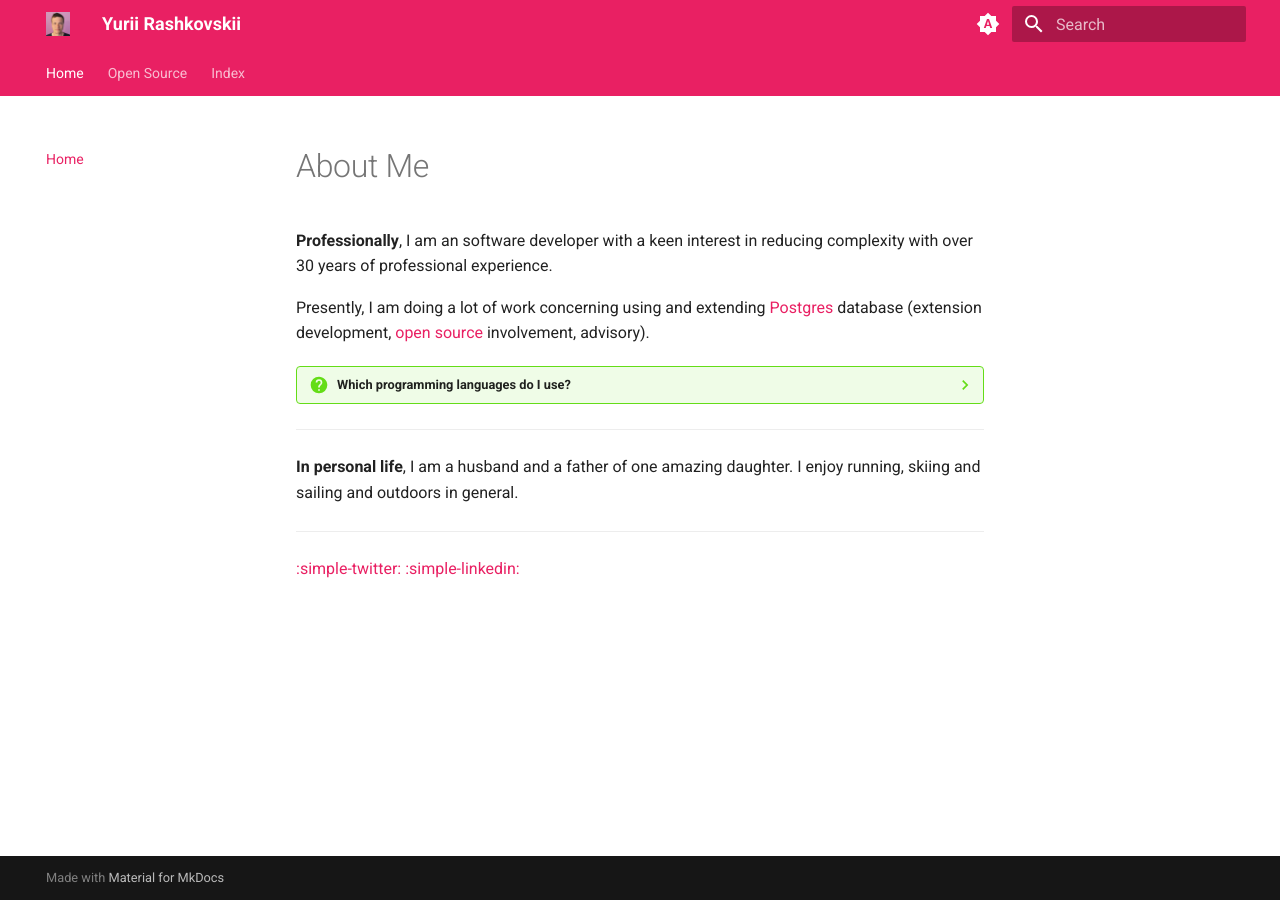
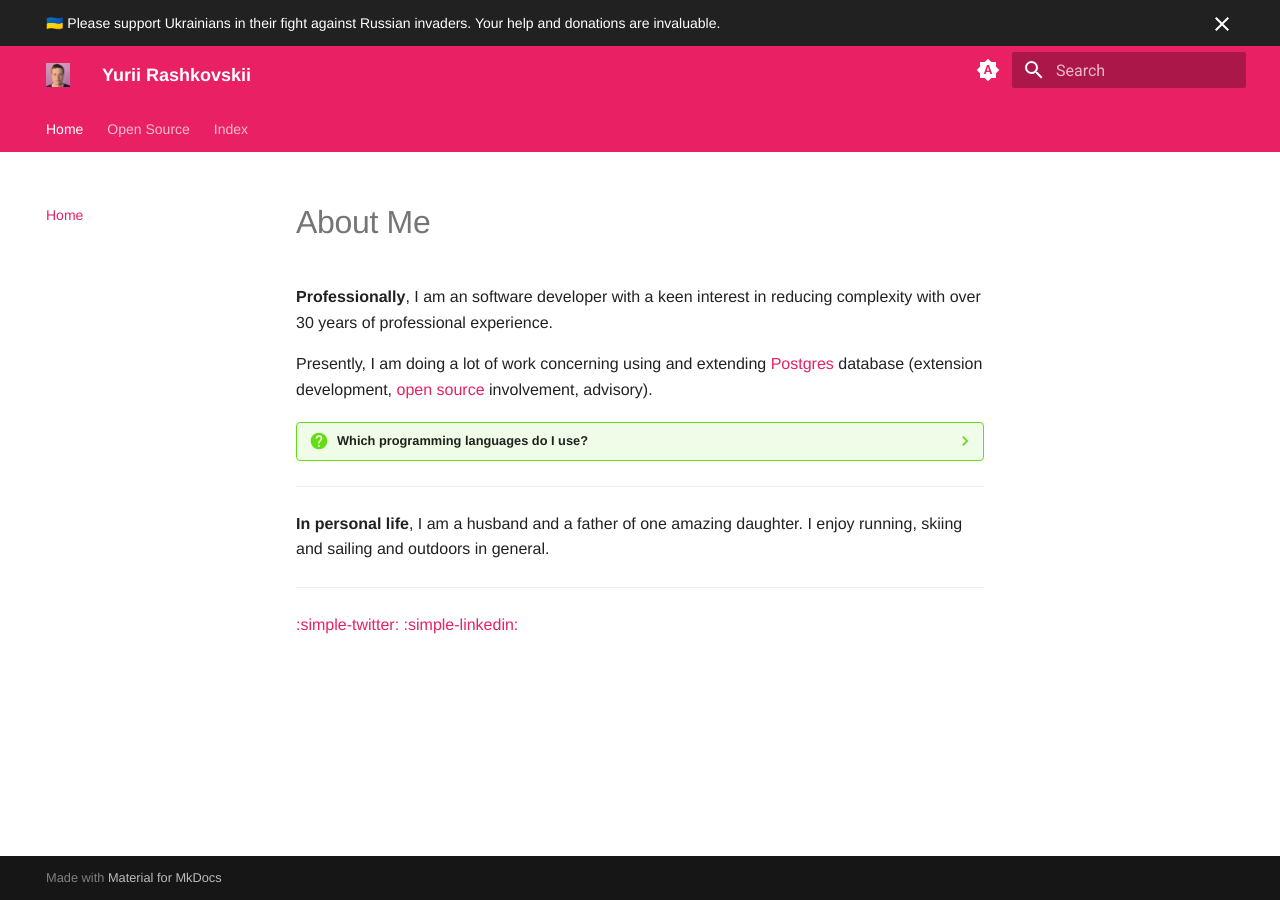
Before and after one commit to yrashk/yrashk.github.io, an MkDocs documentation site: the page built from docs/index.md, in a window 1280 px wide. Built offline with MkDocs 1.6.1 and Material for MkDocs 9.7.7, drawn with Linux system fonts in a browser that asks for light colours.

Commit message:
Include an announcement to help Ukrainians

```diff
--- a/mkdocs.yml
+++ b/mkdocs.yml
@@ -5,9 +5,11 @@ watch:
 
 theme:
   name: material
+  custom_dir: overrides
   features:
     - navigation.tabs
     - content.tooltips
+    - announce.dismiss
   logo: yrashk.jpeg
   favicon: favicon.png
   palette:
--- /dev/null
+++ b/overrides/main.html
@@ -0,0 +1,16 @@
+<script type="module" defer>
+  import { polyfillCountryFlagEmojis } from "https://cdn.skypack.dev/country-flag-emoji-polyfill";
+  polyfillCountryFlagEmojis();
+</script>
+
+<style>
+* {
+  font-family: "Twemoji Country Flags", "Helvetica", "Comic Sans", serif;
+}
+</style>
+
+{% extends "base.html" %}
+
+{% block announce %}
+🇺🇦 Please support Ukrainians in their fight against Russian invaders. Your help and donations are invaluable.
+{% endblock %}
```
